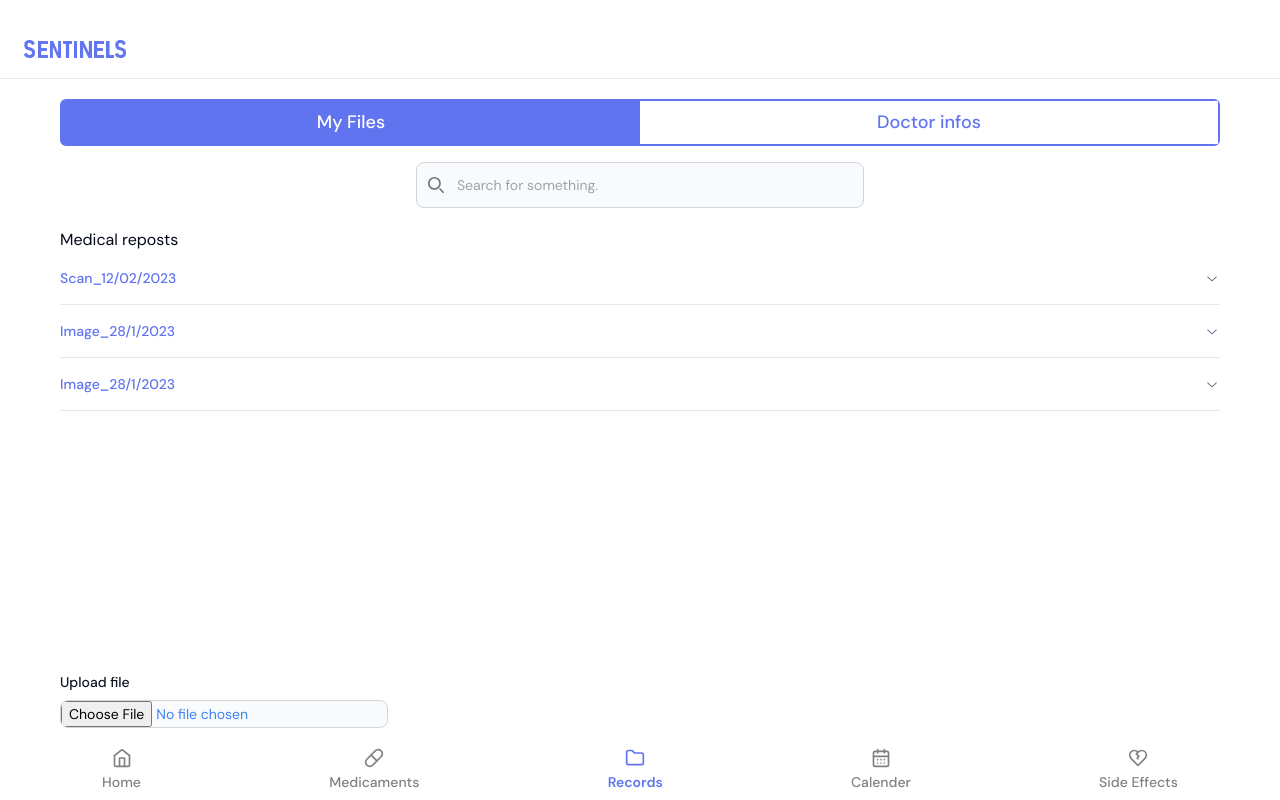
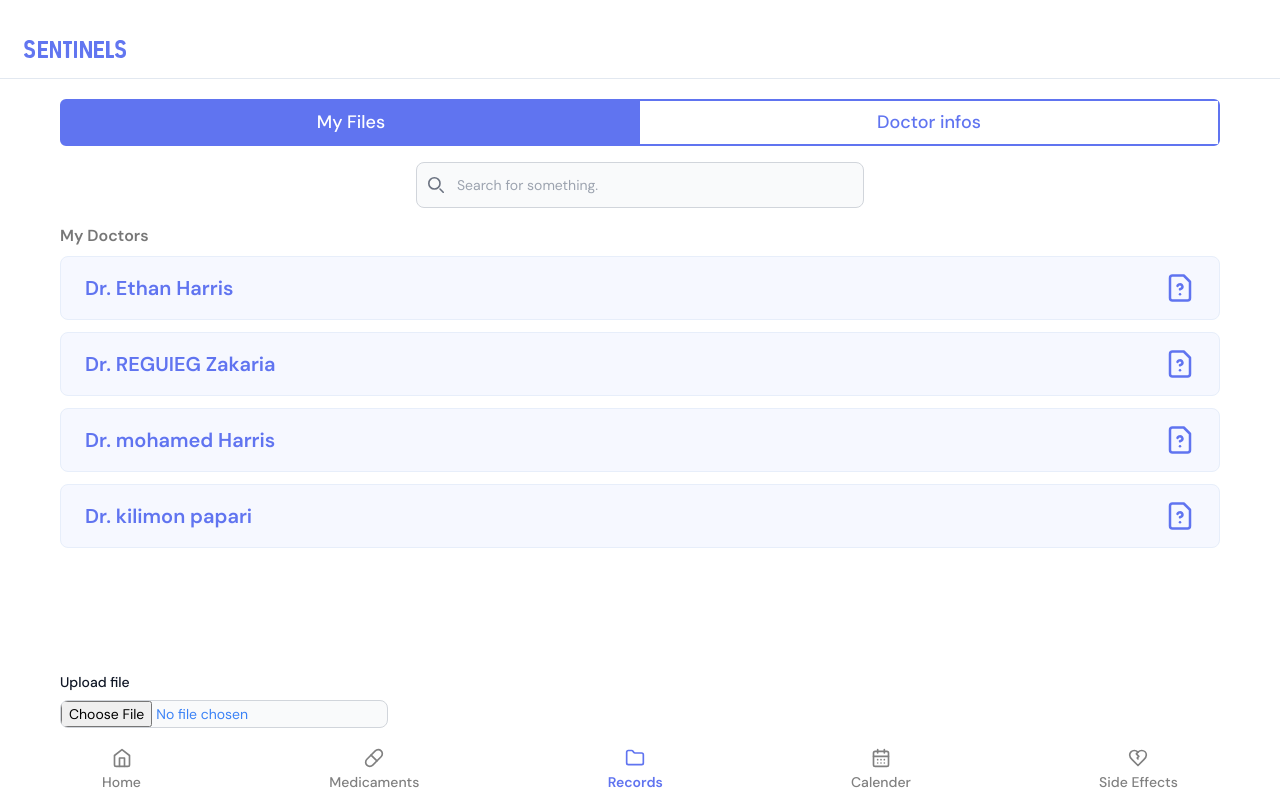
Before and after one commit to SofianeKhedim/sentinel, a React (Vite) app: page /records in a window 1280 px wide. Built offline with nearby package versions, Linux system fonts and the light colour scheme; no server answers.

Commit message:
uploading the doctors page

```diff
--- /dev/null
+++ b/src/pages/Records/components/Doctor.tsx
@@ -0,0 +1,9 @@
+import { FileQuestion } from "lucide-react"
+export default function Doctor({Name}) {
+  return (
+    <div className="flex flex-row justify-between py-4 px-6 bg-[#F6F8FF] border border-[#E7EEFA] rounded-lg">
+        <h1 className="text-primary text-[20px] font-[600]">{Name}</h1>
+       <FileQuestion size={30}  className="text-primary"/>
+    </div>
+  )
+}
--- /dev/null
+++ b/src/pages/Records/components/DoctorsInfos.tsx
@@ -0,0 +1,17 @@
+import Doctor from '@/pages/Records/components/Doctor'
+
+export default function DoctorsInfos() {
+  return (
+    <div className='pt-4'>
+        <h1 className='text-[#777] font-[600] text-[16px]'>My Doctors</h1>
+        <div className=' space-y-3 pt-2'>
+            <Doctor Name="Dr. Ethan Harris"/>
+            {/* change the name  */}
+            <Doctor Name="Dr. REGUIEG Zakaria"/>
+            <Doctor Name="Dr. mohamed Harris"/>
+            <Doctor Name="Dr. kilimon papari"/>
+
+        </div>
+    </div>
+  )
+}
--- a/src/pages/Records/index.tsx
+++ b/src/pages/Records/index.tsx
@@ -2,13 +2,17 @@ import ToggleButton from '@/pages/Records/components/ToggleButton';
 import Search from '@/pages/Records/components/Search'
 import MedicalPapers from '@/pages/Records/components/MedicalPapers'
 import Submit from '@/pages/Records/components/Submit'
+import DoctorsInfos from '@/pages/Records/components/DoctorsInfos';
 function Records() {
+    // const [isActive, setIsActive] = useState<boolean>(true);
 
   return (
     <div className='px-5'>
       <ToggleButton />
       <Search/>
-      <MedicalPapers/>
+      {/* {isActive ? <MedicalPapers/> : <MedicalPapers/>} */}
+      {/* <MedicalPapers/> */}
+      <DoctorsInfos/>
       <Submit/>
 
 
```
